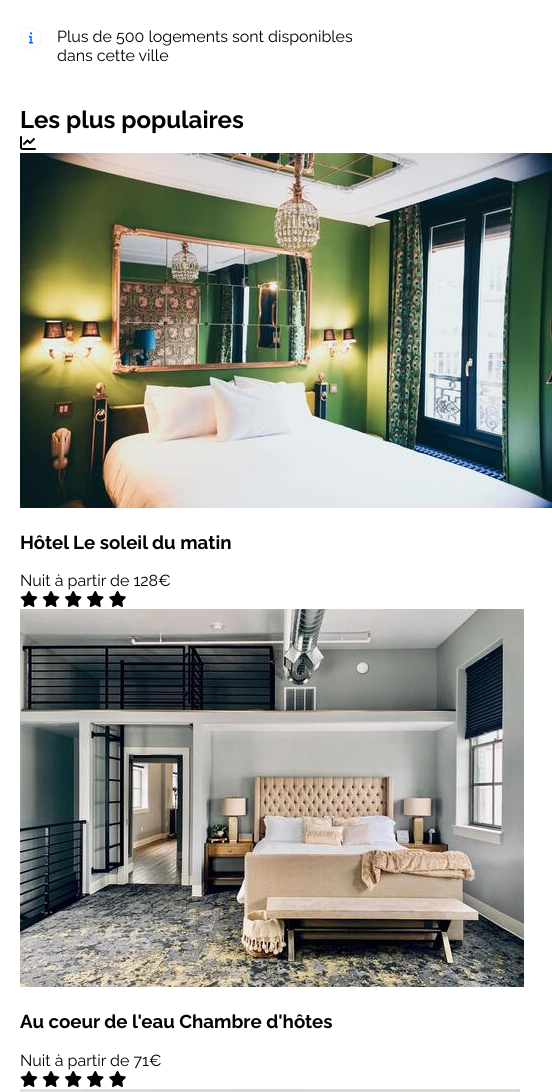
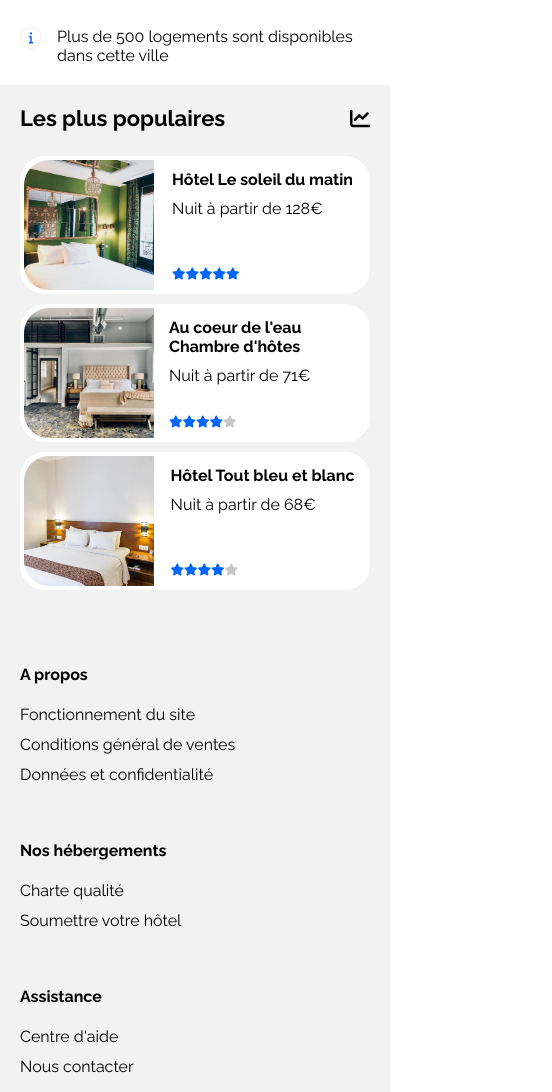
Before and after one commit to idbeljam/Projet2reservia, a plain HTML site: page www/index.html in a window 390 px wide. Shown: the part 562-1654 px from the top of the page, 552 px wide, since content can reach past the window. Drawn offline with Linux system fonts and the light colour scheme.

Commit message:
Mise en forme bloc aside html + css mobile

```diff
--- a/www/index.html
+++ b/www/index.html
@@ -101,70 +101,69 @@
 
     <!-- section 2 -->
 
-<section class="sect2 pad-sect">
+<section class="sect2">
 
     <!-- les plus populaires -->
 
     <aside>
         <div class="header-aside">
             <h2>Les plus populaires</h2>
-            <span>
+            <span class="iconpop">
             <i class="fas fa-chart-line"></i>
             </span>
         </div>
 
         <a href="#" class="card">
             <img class="imgcard" src="images/hebergements/4_small/soleil-du-matin.jpg" alt="Photo hôtel Le soleil du matin">
-            <div class="contenair-legend">
-                <div>
+
+            <div class="legend">
                 <h3>Hôtel Le soleil du matin</h3>
                 <p>Nuit à partir de 128€</p>
             </div>
 
-                <div>
+            <div class="eval bleuf">
                     <i class="fas fa-star"></i>
                     <i class="fas fa-star"></i>
                     <i class="fas fa-star"></i>
                     <i class="fas fa-star"></i>
                     <i class="fas fa-star"></i>
             </div>
-            </div>
         </a>
 
         <a href="#" class="card">
             <img class="imgcard" src="images/hebergements/4_small/coeur-eau.jpg" alt="Photo Chambres d'hôtes Au coeur de l'eau">
-            <div class="contenair-legend">
-                <div>
+
+            <div class="legend">
                 <h3>Au coeur de l'eau Chambre d'hôtes</h3>
                 <p>Nuit à partir de 71€</p>
             </div>
 
-                <div>
-                    <i class="fas fa-star"></i>
-                    <i class="fas fa-star"></i>
-                    <i class="fas fa-star"></i>
-                    <i class="fas fa-star"></i>
-                    <i class="fas fa-star"></i>
+            <div class="eval">
+                <i class="fas fa-star bleuf"></i>
+                <i class="fas fa-star bleuf"></i>
+                <i class="fas fa-star bleuf"></i>
+                <i class="fas fa-star bleuf"></i>
+                <i class="fas fa-star grisc "></i>
             </div>
-            </div>
+
         </a>
 
         <a href="#" class="card">
             <img class="imgcard" src="images/hebergements/4_small/bleu-blanc.jpg" alt="Photo hôtel tou bleu et blanc">
-            <div class="contenair-legend">
-                <div>
+
+                <div class="legend">
                     <h3>Hôtel Tout bleu et blanc</h3>
                     <p>Nuit à partir de 68€</p>
                 </div>
 
-                <div>
-                    <i class="fas fa-star"></i>
-                    <i class="fas fa-star"></i>
-                    <i class="fas fa-star"></i>
-                    <i class="fas fa-star"></i>
-                    <i class="fas fa-star"></i>
+                <div class="eval">
+                    <i class="fas fa-star bleuf"></i>
+                    <i class="fas fa-star bleuf"></i>
+                    <i class="fas fa-star bleuf"></i>
+                    <i class="fas fa-star bleuf"></i>
+                    <i class="fas fa-star grisc "></i>
                 </div>
-            </div>
+
         </a>
 
 
--- /dev/null
+++ b/www/style/aside.css
@@ -0,0 +1,23 @@
+
+aside {
+    display: flex;
+    flex-direction: column;
+    gap: 10px;
+    padding: 20px;
+    background-color: #F2F2F2;
+}
+
+.header-aside{
+    display: flex;
+    justify-content: space-between;
+    align-items: baseline;
+}
+
+.header-aside h2 {
+    padding-bottom: 15px;
+    font-size: 22px;
+}
+
+.iconpop{
+    font-size: 20px;
+}
--- /dev/null
+++ b/www/style/card.css
@@ -0,0 +1,47 @@
+
+.card {
+    display: grid;
+    grid-row: repeat(3, 1fr);
+    grid-column: 173px auto;
+    gap: 15px;
+    grid-template-areas:
+    "imgcard legend"
+    "imgcard legend"
+    "imgcard eval"
+    ;
+
+    background-color: white;
+    border: 4px solid white;
+    border-radius: 25px;
+
+
+}
+
+.card h3 {
+    padding: 10px 10px 10px 0;
+    font-size: 16px;
+}
+
+.imgcard {
+    grid-area: imgcard;
+    height: 130px;
+    width: 130px;
+    object-fit: cover;
+
+    border-radius: 25px 0 0 25px ;
+
+}
+
+.legend {
+    grid-area: legend;
+
+}
+
+.eval {
+    display: flex;
+    grid-area: eval;
+    align-items: flex-end;
+    padding-bottom: 10px;
+
+    font-size: 12px;
+}
--- a/www/style/reset.css
+++ b/www/style/reset.css
@@ -26,6 +26,6 @@ li {
     list-style-type: none;
 }
 
-h1, h2, p {
+h1, h2, h3, p {
   margin: 0;
 }
--- a/www/style/styles.css
+++ b/www/style/styles.css
@@ -10,4 +10,7 @@
 @import 'searchzone.css';
 @import 'filtres.css';
 
+@import 'aside.css';
+@import 'card.css';
+
 @import 'footer.css';
--- a/www/style/utility.css
+++ b/www/style/utility.css
@@ -3,6 +3,10 @@
     color: #0065FC;
 }
 
+.grisc {
+    color :#c7c7c7;
+}
+
 .pad-sect {
     padding: 20px;
 }
```
Lines whose indentation alone changed are shown as unchanged.
